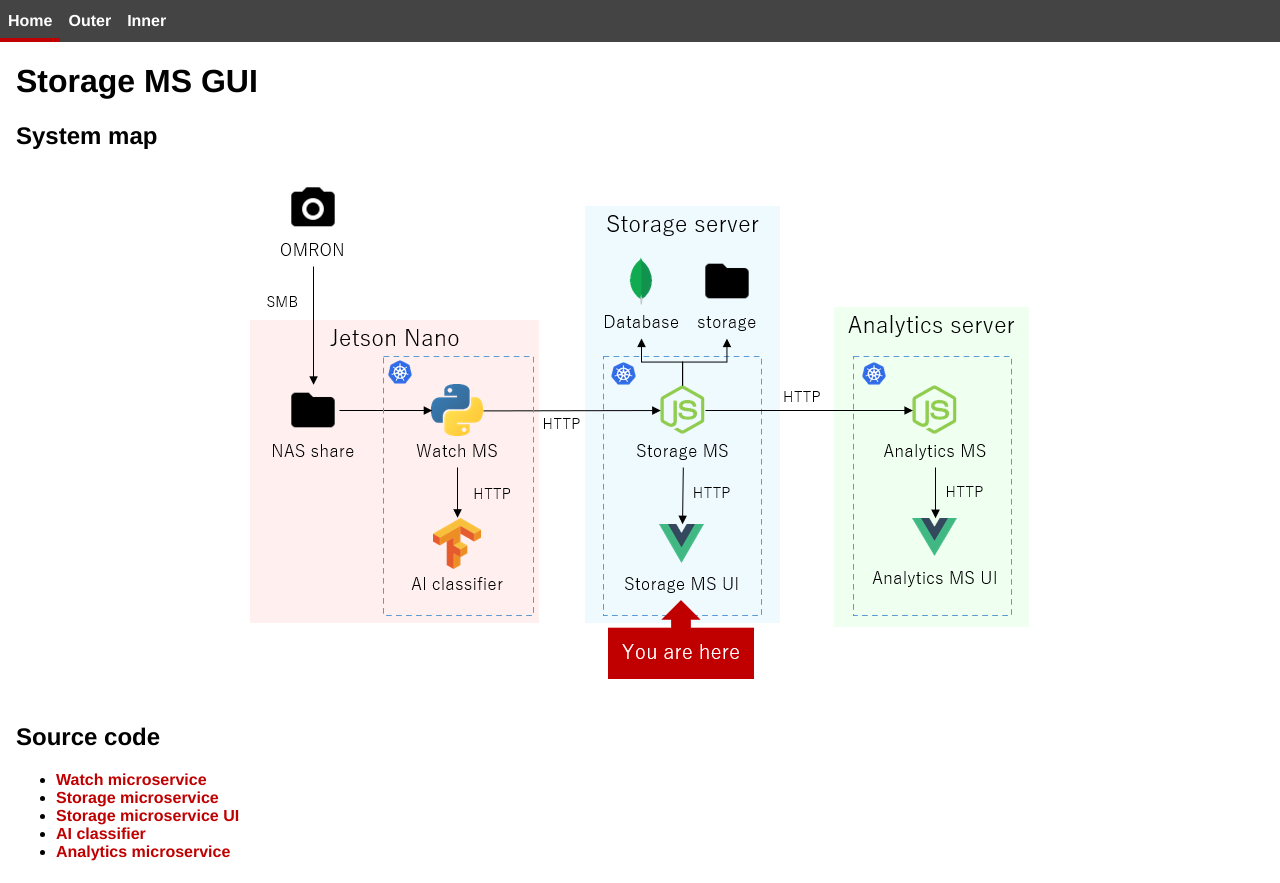
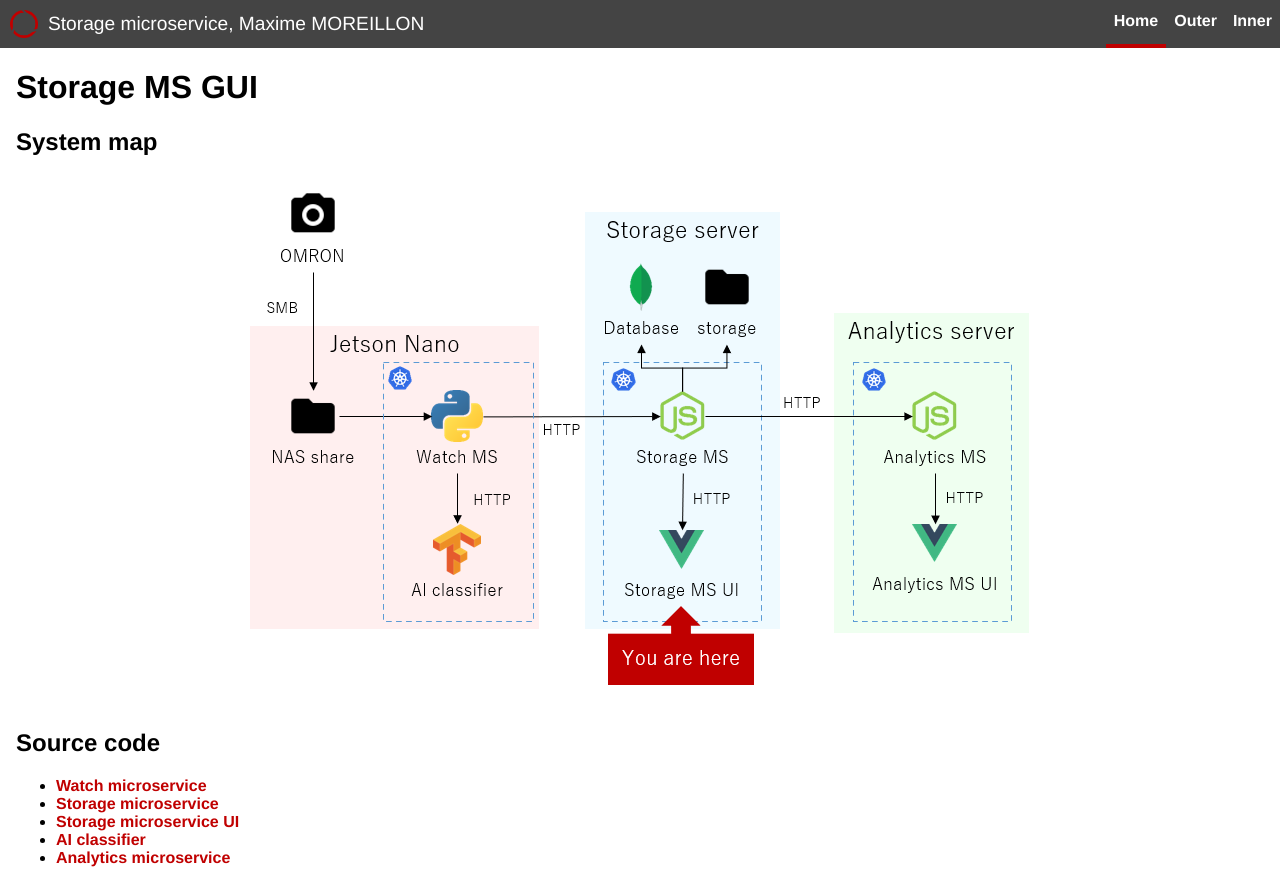
Before and after one commit to jtekt/image-storage-microservice-gui, a Vue app: page / in a window 1280 px wide. Built offline with nearby package versions, Linux system fonts and the light colour scheme.

Commit message:
added signature

```diff
--- a/src/App.vue
+++ b/src/App.vue
@@ -2,6 +2,12 @@
   <div id="app">
 
     <nav>
+      <div class="signature">
+        <img src="@/assets/logo.png" alt="">
+        <span>Storage microservice, Maxime MOREILLON</span>
+      </div>
+
+      <div class="spacer"/>
       <router-link to="/">Home</router-link>
       <router-link :to="{ name: 'List', query: {collection: 'outer'} }">Outer</router-link>
       <router-link :to="{ name: 'List', query: {collection: 'inner'} }">Inner</router-link>
@@ -27,14 +33,15 @@ body {
 nav {
   display: flex;
   background-color: #444444;
-
+  color: white;
+  align-items: stretch;
 }
 
 nav a {
   font-weight: bold;
   text-decoration: none;
   padding: 0.5em;
-  color: white;
+  color: currentColor;
   border-top: 0.25em solid transparent;
   border-bottom: 0.25em solid transparent;
 }
@@ -49,4 +56,20 @@ nav a.router-link-exact-active {
 main {
   margin: 0 1em;
 }
+
+.spacer {
+  flex-grow: 1;
+}
+
+.signature {
+  display: flex;
+  align-items: center;
+  font-size: 120%;
+}
+
+.signature img {
+  width: 1.5em;
+  height: 1.5em;
+  margin: 0.5em;
+}
 </style>
```
Also changed, not shown: src/assets/logo.png.
